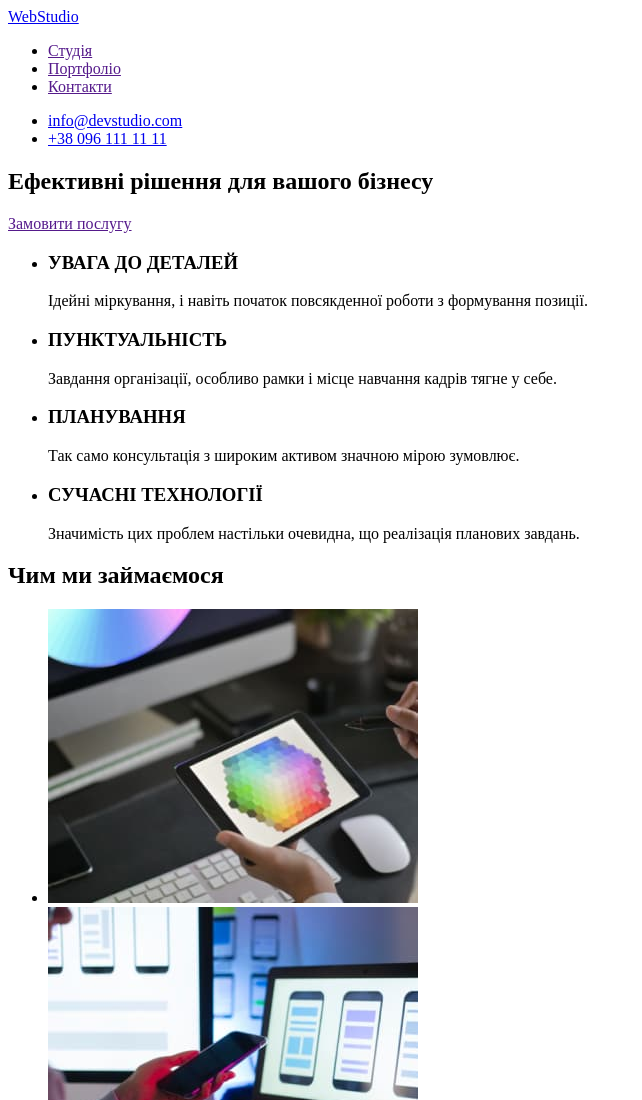
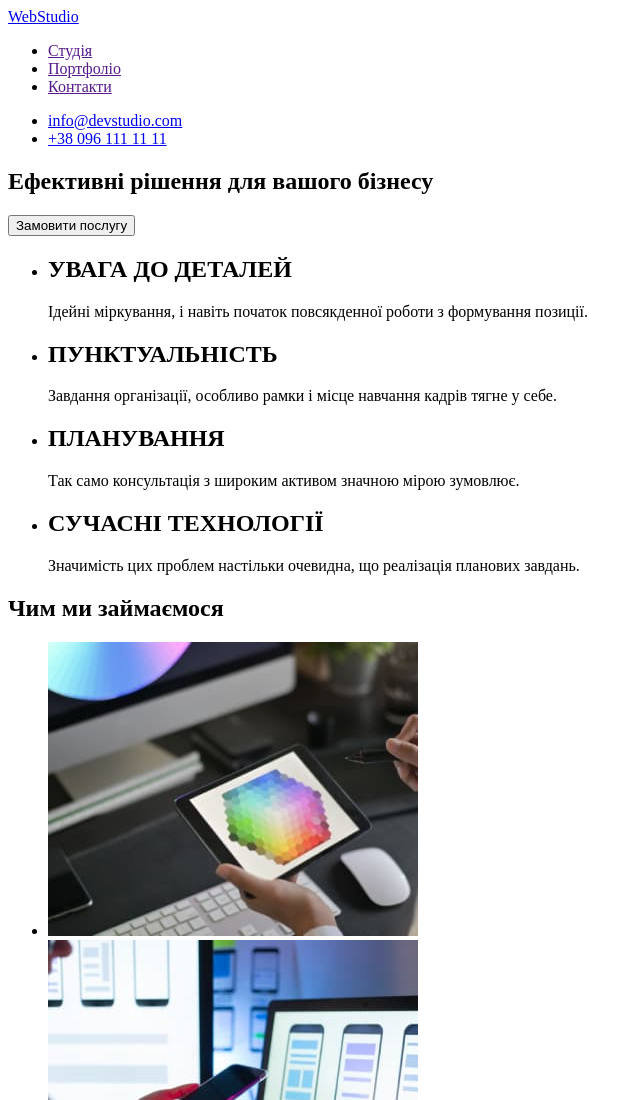
Before and after one commit to Vasyl-Ivashkevych/goit-markup-hw-01, a plain HTML site: page index.html in a window 1280 px wide. Shown: the top 1100 px of the page, without its empty margins (0-642 px from the left). Drawn offline with Linux system fonts and the light colour scheme.

Commit message:
Виправив nav та додав button

```diff
--- a/index.html
+++ b/index.html
@@ -16,19 +16,19 @@
                 <li><a href="">Портфоліо</a></li>
                 <li><a href="">Контакти</a></li>
             </ul>
-
+        </nav>
         <ul>
             <li><a href="malito:info@devstudio.com">info@devstudio.com</a></li>
             <li><a href="tel:+380961111111">+38 096 111 11 11</a></li>
         </ul>
-       </nav>
+
     </header>
 
    <main>
         <div>
             <section>
                 <h1>Ефективні рішення для вашого бізнесу</h1>
-                <a href="">Замовити послугу</a>
+                <button type="button">Замовити послугу</button>
             </section>
         </div>
 
@@ -36,19 +36,19 @@
             <section>
                 <ul>
                     <li>
-                        <h3>УВАГА ДО ДЕТАЛЕЙ</h3>
+                        <h2>УВАГА ДО ДЕТАЛЕЙ</h2>
                         <p>Ідейні міркування, і навіть початок повсякденної роботи з формування позиції.</p>
                     </li>
                     <li>
-                        <h3>ПУНКТУАЛЬНІСТЬ</h3>
+                        <h2>ПУНКТУАЛЬНІСТЬ</h2>
                         <p>Завдання організації, особливо рамки і місце навчання кадрів тягне у себе.</p>
                     </li>
                     <li>
-                        <h3>ПЛАНУВАННЯ</h3>
+                        <h2>ПЛАНУВАННЯ</h2>
                         <p>Так само консультація з широким активом значною мірою зумовлює.</p>
                     </li>
                     <li>
-                        <h3>СУЧАСНІ ТЕХНОЛОГІЇ</h3>
+                        <h2>СУЧАСНІ ТЕХНОЛОГІЇ</h2>
                         <p>Значимість цих проблем настільки очевидна, що реалізація планових завдань.</p>
                     </li>
                 </ul>
```
Also changed, not shown: 1 other file. Lines whose indentation alone changed are shown as unchanged.
